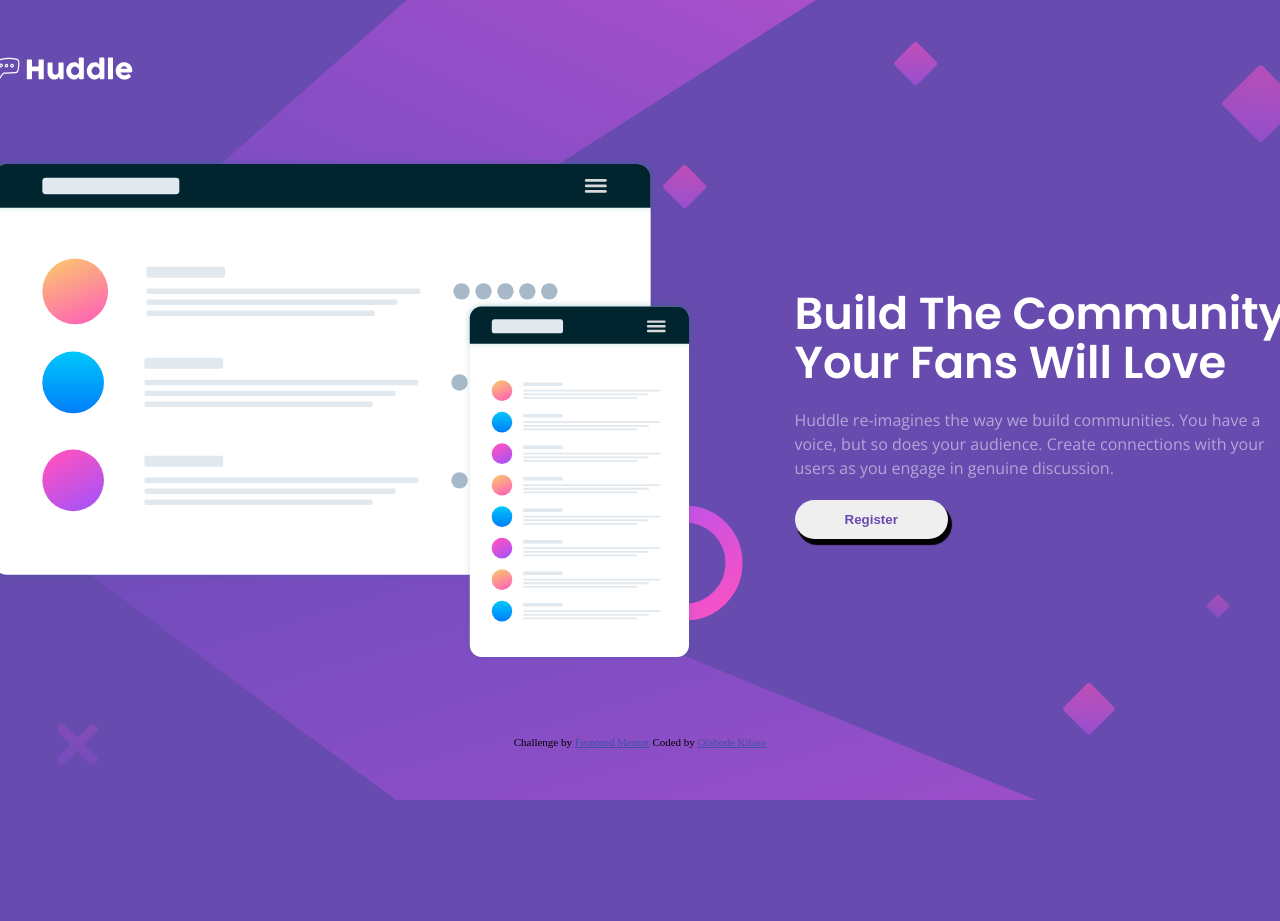
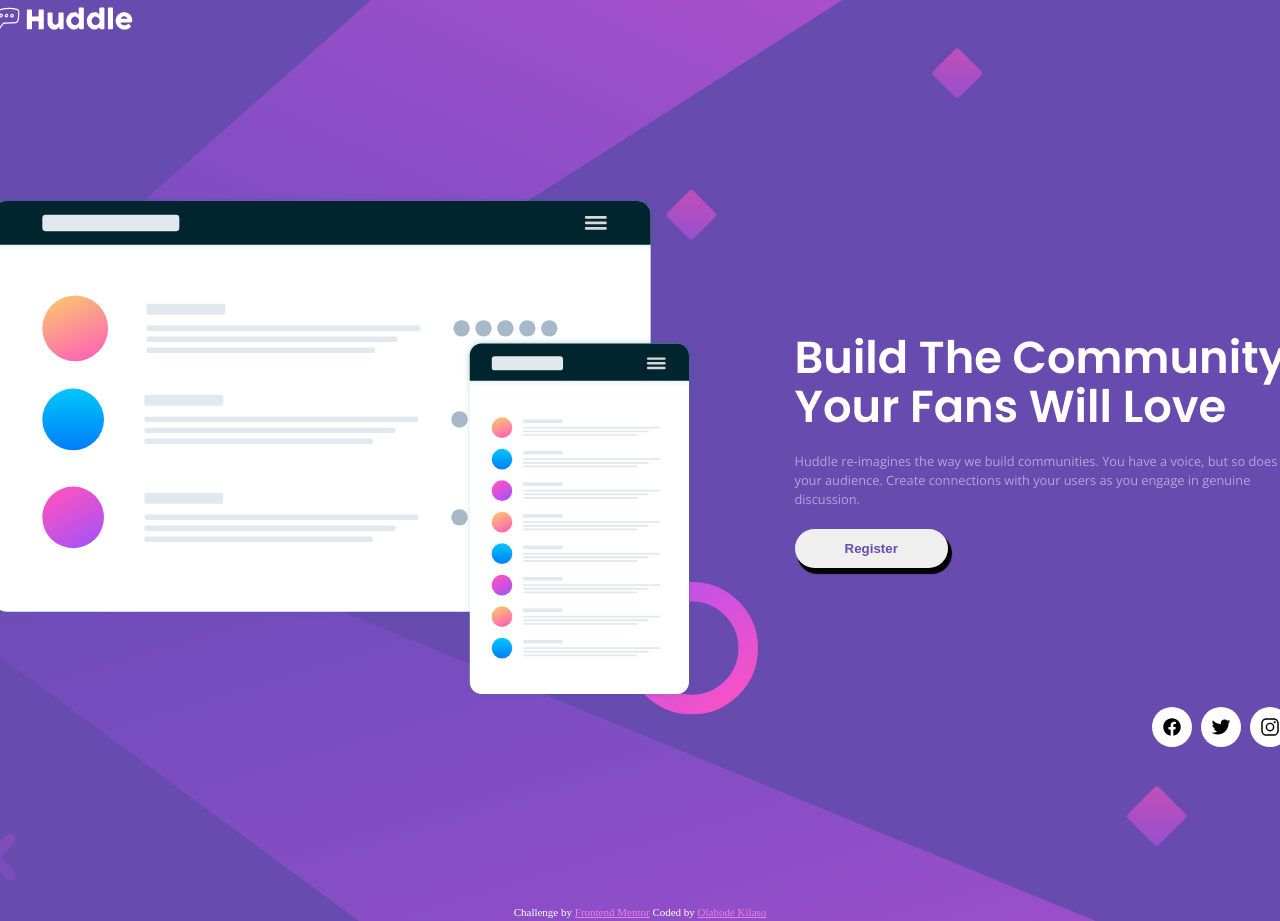
Before and after one commit to Great-kiola/Huddle-landing-page-fem, a plain HTML site: page index.html in a window 1280 px wide. Before the commit the page ends 800 px from the top, so only its background shows below. Drawn offline with nearby package versions, Linux system fonts and the light colour scheme.

Commit message:
Made changes to the html and css files

```diff
--- a/index.html
+++ b/index.html
@@ -21,6 +21,8 @@
 
     <section class="container">
 
+      <div class="mainDiv">
+
         <div class="firstDiv">
           <img src="./images/illustration-mockups.svg" alt="">
         </div>
@@ -40,6 +42,15 @@
           </div>
 
         </div>
+      </div>
+
+
+
+      <div class="iconDiv">
+        <ion-icon class="icons" name="logo-facebook"></ion-icon>
+        <ion-icon name="logo-twitter"></ion-icon>
+        <ion-icon name="logo-instagram"></ion-icon>
+      </div>
 
     </section>
   </main>
@@ -52,5 +63,8 @@
       Coded by <a href="https://www.frontendmentor.io/profile/Great-kiola">Olabode Kilaso</a>
     </p>
   </footer>
+
+  <script type="module" src="https://unpkg.com/ionicons@7.1.0/dist/ionicons/ionicons.esm.js"></script>
+  <script nomodule src="https://unpkg.com/ionicons@7.1.0/dist/ionicons/ionicons.js"></script>
 </body>
 </html>
--- a/style.css
+++ b/style.css
@@ -21,8 +21,31 @@ body {
   flex-direction: column;
 }
 
+.container{
+  margin: 150px auto;
+}
 
-.container{
+.iconDiv{
+  text-align: end;
+}
+
+ion-icon{
+  width: 20px;
+  height: 20px;
+  padding: 10px;
+  color: #000;
+  background-color: #fff;
+  border-radius: 100px;
+  cursor: pointer;
+  margin-right: 5px;
+}
+
+ion-icon:hover{
+  color: #fff;
+  background-image: linear-gradient(to bottom, var(--Violet), var(--SoftMagenta));
+}
+
+.mainDiv{
   display: flex;
   align-items: center;
   justify-content: center;
@@ -44,7 +67,7 @@ body {
 
 .secondDiv .textDiv p{
   font-family: "Open Sans", sans-serif;
-  font-size: 1rem;
+  font-size: .8rem;
   opacity: 50%;
 }
 
@@ -62,6 +85,12 @@ body {
   font-weight: 600;
 }
 
+.btn:hover{
+  background-image: linear-gradient(to bottom, var(--Violet), var(--SoftMagenta));
+  color: #fff;
+  box-shadow: none;
+}
+
 .logo{
   width: 150px;
 }
@@ -69,15 +98,13 @@ body {
 .attribution {
   font-size: 11px;
   text-align: center;
+  color: #fff;
 }
 .attribution a {
-  color: hsl(228, 45%, 44%);
+  color: var(--SoftMagenta);
 }
 
-section{
-  min-height: 80vh;
 
-}
 
 :root {
   --Violet: hsl(257, 40%, 49%);
```
Lines whose indentation alone changed are shown as unchanged.
